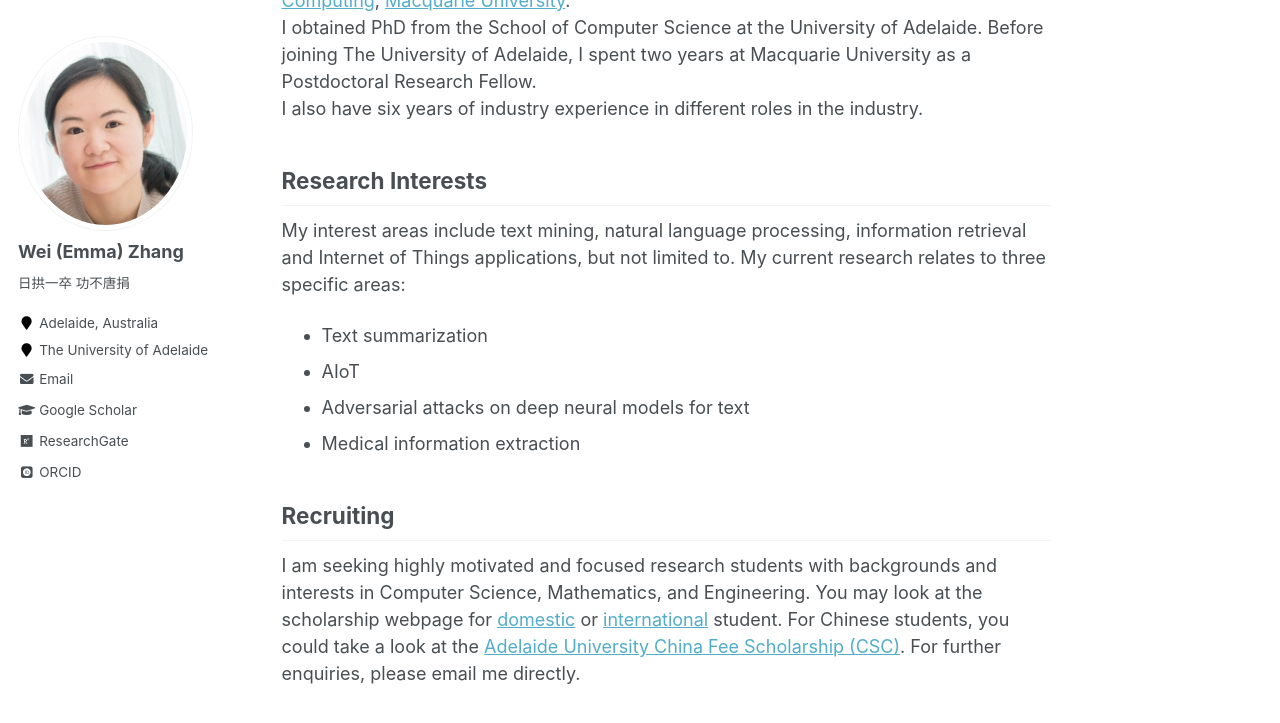
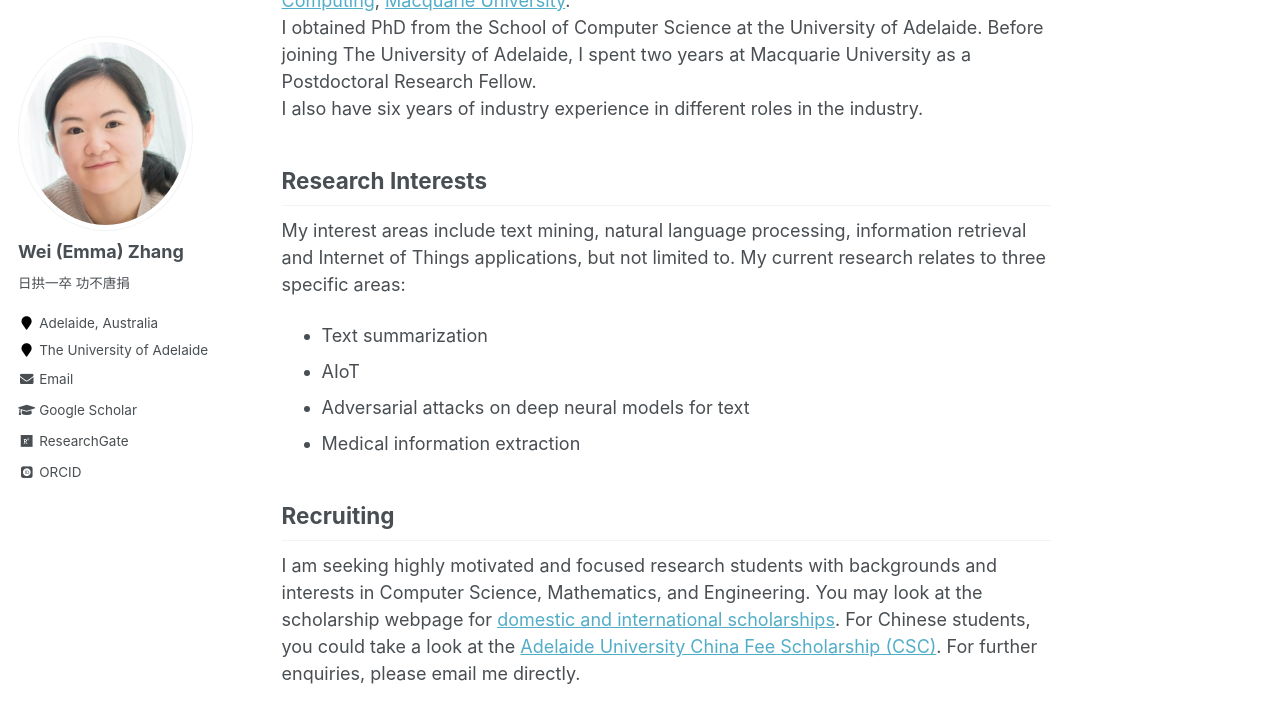
Before and after one commit to weiezhang/weiezhang.github.io, a Jekyll site: the page built from _pages/about.md, in a window 1280 px wide and 900 px high, scrolled down 658 px. Shown: the top 723 px of the window. Built offline with Jekyll 4.4.1, drawn with Linux system fonts in a browser that asks for light colours; some web fonts are replaced.

Commit message:
Update about.md

```diff
--- a/_pages/about.md
+++ b/_pages/about.md
@@ -31,5 +31,5 @@ My current research relates to three specific areas:
 
 ## Recruiting
 I am seeking highly motivated and focused research students with backgrounds and interests in Computer Science, Mathematics, and Engineering.
-You may look at the scholarship webpage for [domestic](https://www.adelaide.edu.au/graduatecentre/scholarships/research/) or [international](https://www.adelaide.edu.au/graduatecentre/scholarships/research-international/) student. For Chinese students, you could take a look at the [Adelaide University China Fee Scholarship (CSC)](https://scholarships.adelaide.edu.au/Scholarships/postgraduate-research/all-faculties/adelaide-university-china-fee-scholarships-china).
+You may look at the scholarship webpage for [domestic and international scholarships](https://www.adelaide.edu.au/graduate-research/scholarships#summary-of-main-hdr-scholarships). For Chinese students, you could take a look at the [Adelaide University China Fee Scholarship (CSC)](https://scholarships.adelaide.edu.au/Scholarships/postgraduate-research/all-faculties/adelaide-university-china-fee-scholarships-china).
 For further enquiries, please email me directly.
```
